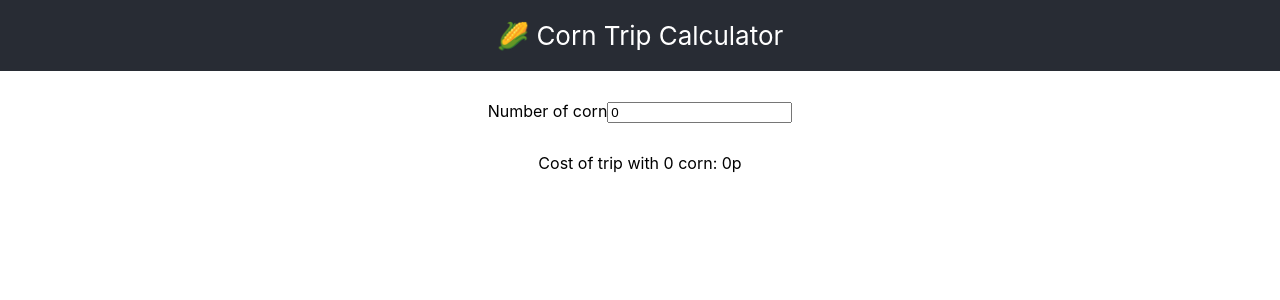
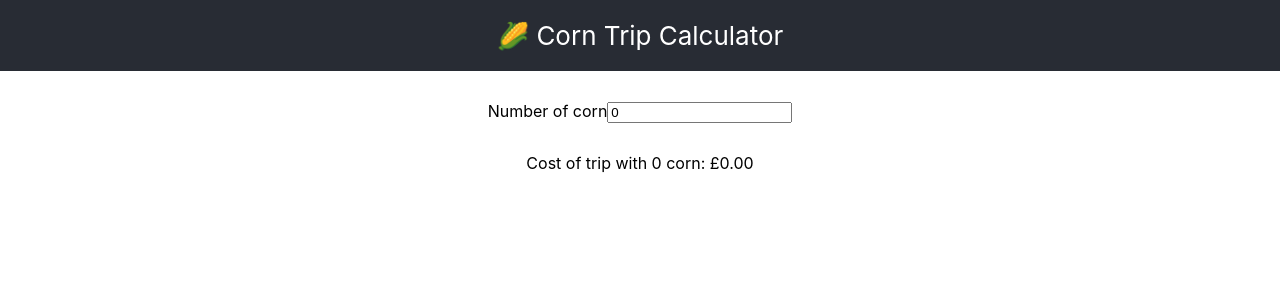
Before and after one commit to antonyoneill/made-tech-farmer-crossing, a React (Create React App) app: page / in a window 1280 px wide. Shown: the top 300 px of the page. Built offline with nearby package versions, Linux system fonts and the light colour scheme.

Commit message:
Display £0.00 formatting correctly

```diff
--- a/src/App.js
+++ b/src/App.js
@@ -1,5 +1,6 @@
 import React, {useState} from 'react';
 import calculateCost from './utils/calculateCost'
+import displayCost from './utils/displayCost'
 import logo from './logo.svg';
 import './App.css';
 
@@ -27,7 +28,7 @@ function App() {
         </label>
         </section>
         <section className="App-section">
-        Cost of trip with {numberOfCorn} corn: <span>{calculateCost(numberOfCorn)}p</span>
+        Cost of trip with {numberOfCorn} corn: <span>{displayCost(calculateCost(numberOfCorn))}</span>
         </section>
       </section>
     </div>
--- /dev/null
+++ b/src/utils/displayCost.js
@@ -0,0 +1,3 @@
+export default function displayCost(pence) {
+    return `£${Number.parseFloat(pence/100).toFixed(2)}`
+}
```
Also changed, not shown: 2 other files (tests, documents, lock files or other folders).
